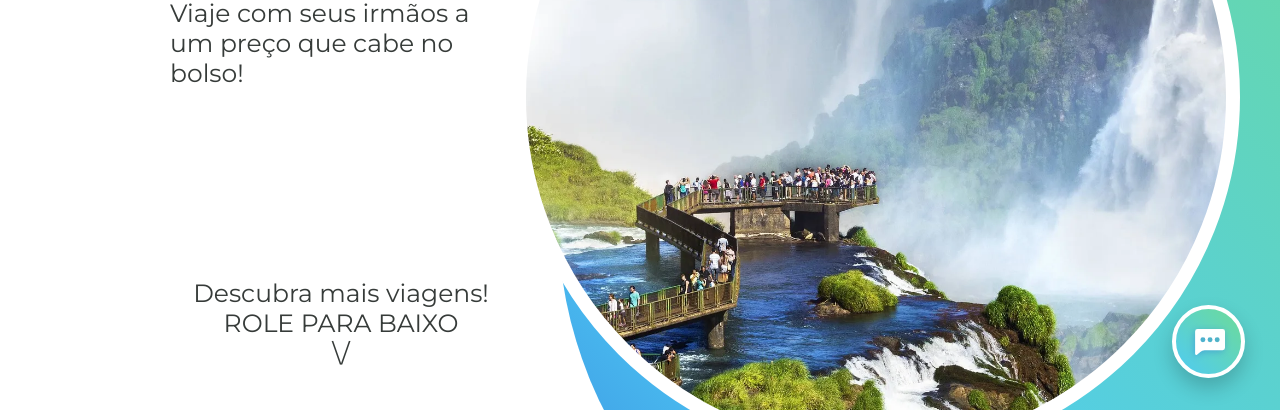
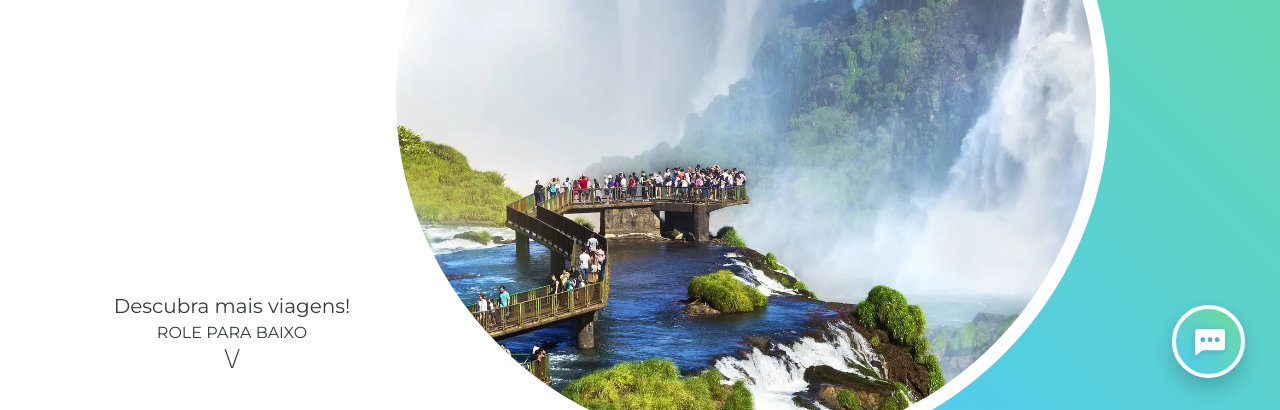
Before and after one commit to JPeMANY/Excursao-Entre-Irmaos, a plain HTML site: page index.html in a window 1280 px wide. Shown: the part 387-797 px from the top of the page. Drawn offline with Linux system fonts and the light colour scheme.

Commit message:
Atualizações

```diff
--- a/estilos/inicio.css
+++ b/estilos/inicio.css
@@ -40,8 +40,9 @@ html {
     "titulo imagem"
     "rolar imagem"
     / 40% 60%;
+    justify-items: end;
     width: 100%;
-    height: 100vh;
+    height: calc(100vh - 120px);
     z-index: 0;
     color: var(--cinza);
     overflow: hidden;
@@ -51,6 +52,7 @@ html {
     .tituloInicial {
         grid-area: titulo;
         margin-left: var(--margem);
+        width: 560px;
     }
 
         h1, h2 {
@@ -80,7 +82,14 @@ html {
         display: flex;
         flex-direction: column;
         align-items: center;
-            margin-left: var(--margem);
+        gap: 5px;
+        width: 560px;
+        font-size: 0.8rem;
+        margin: auto 0 90px 0;
+    }
+
+        .rolarBaixo .rolar {
+            font-size: 0.8em;
         }
 
         .circulo {
@@ -111,7 +120,7 @@ html {
 #proximasViagens {
     display: flex;
     width: 100%;
-    padding: 40px 0;
+    padding: 0 0 40px 0;
 }
 
     h2 {
--- a/estilos/nav.css
+++ b/estilos/nav.css
@@ -24,7 +24,7 @@
 
     html {
         scroll-behavior: smooth;
-        scroll-padding-top: 50px;
+        scroll-padding-top: 120px;
     }
 
     body {
--- a/index.html
+++ b/index.html
@@ -39,8 +39,8 @@
             </div>
 
             <div class="rolarBaixo">
-                <span>Descubra mais viagens!</span>
-                <span>ROLE PARA BAIXO</span>
+                <span class="legenda">Descubra mais viagens!</span>
+                <span class="rolar">ROLE PARA BAIXO</span>
                 <span>\/</span>
             </div>
 
```
Lines whose indentation alone changed are shown as unchanged.
